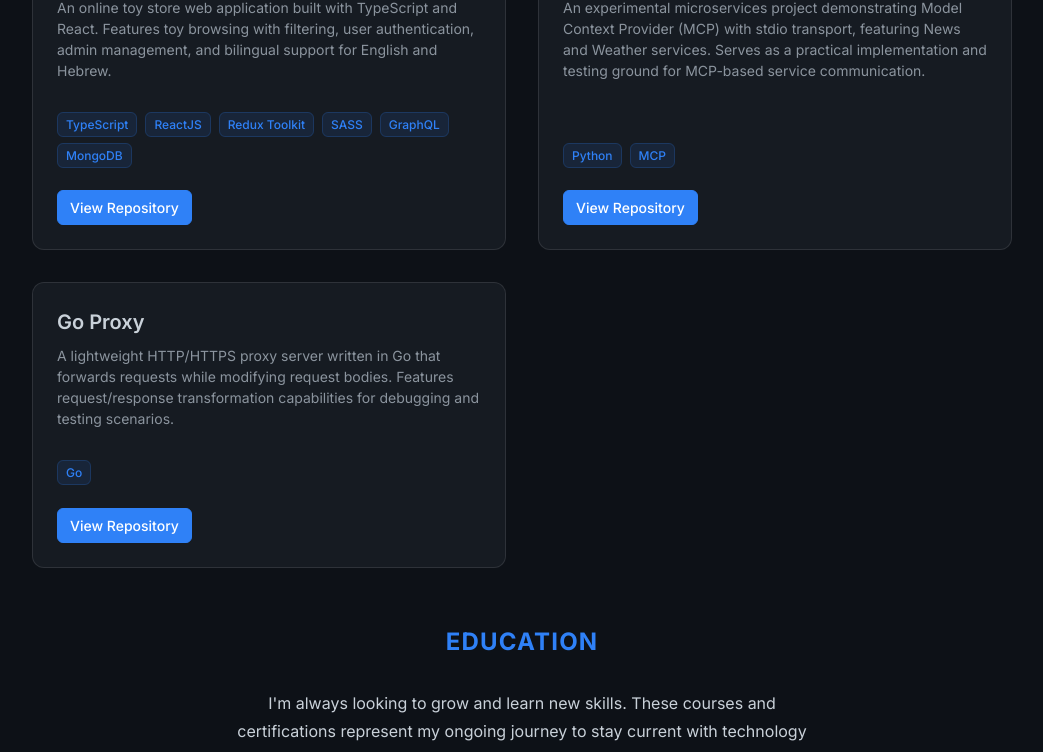
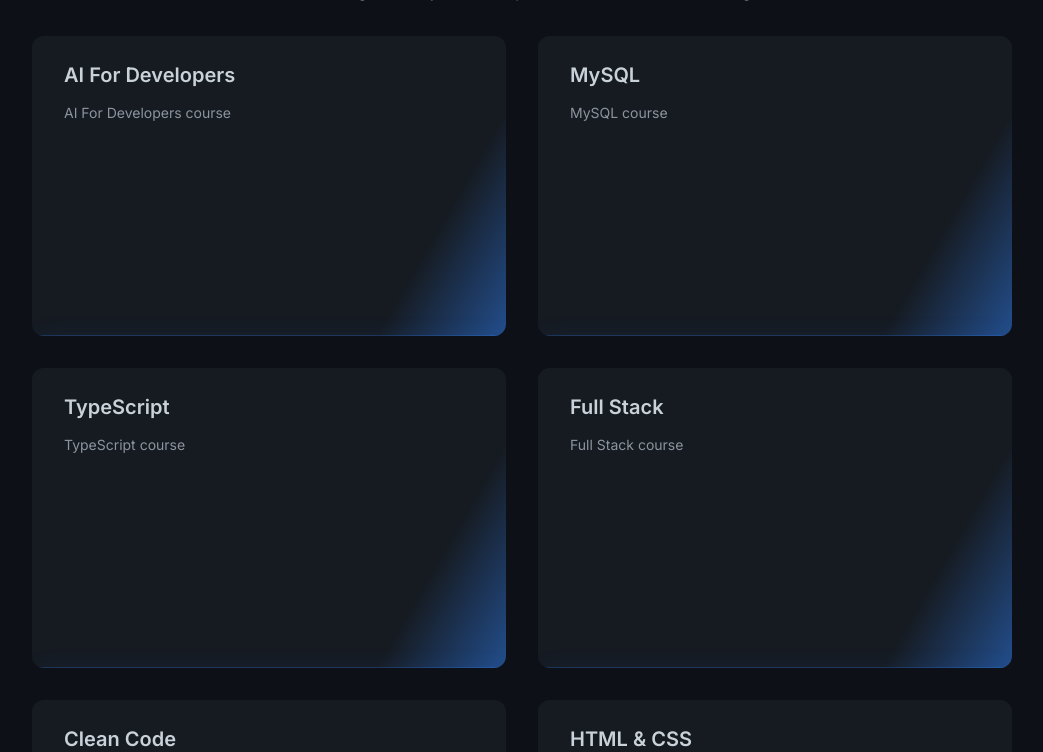
Before and after one commit to RonFelsenfeld/personal-website, a Next.js app: page / in a window 1280 px wide. Shown: the part 2000-2752 px from the top of the page, without its empty margins (118-1161 px from the left). Built offline with nearby package versions, Linux system fonts and the light colour scheme.

Commit message:
style(section) - increase section padding

```diff
--- a/src/app/page.tsx
+++ b/src/app/page.tsx
@@ -11,8 +11,8 @@
     <MainLayout>
       <AboutMeSection />
       <ProjectsSection />
+      <EducationSection />
       <ExperimentsSection />
-      <EducationSection />
     </MainLayout>
   )
 }
--- a/src/components/layouts/SectionLayout/SectionLayout.module.scss
+++ b/src/components/layouts/SectionLayout/SectionLayout.module.scss
@@ -16,7 +16,7 @@
     'content';
   row-gap: $row-gap;
 
-  padding-block: $row-gap;
+  padding-block: spacing.$spacing-2xl * 2;
 
   .header {
     @include mixins.flex-column;
```
